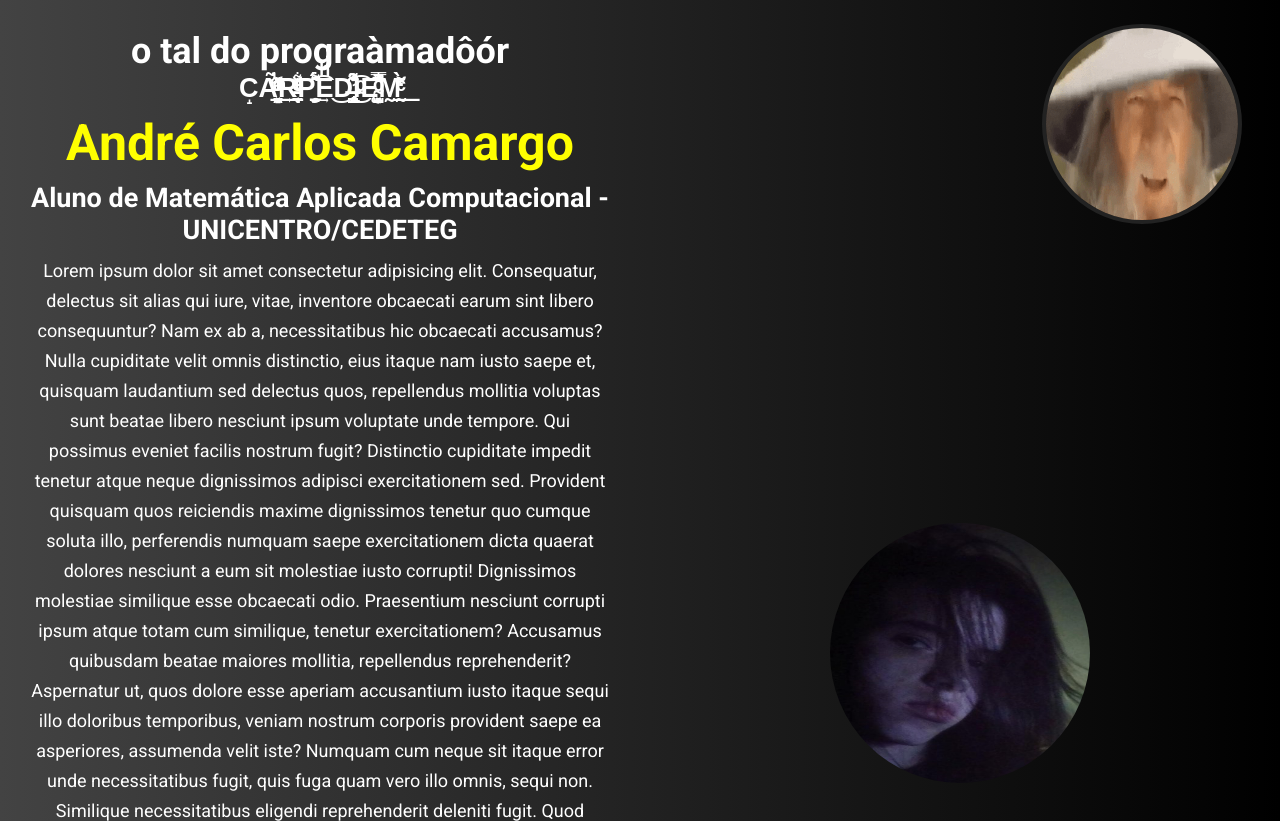
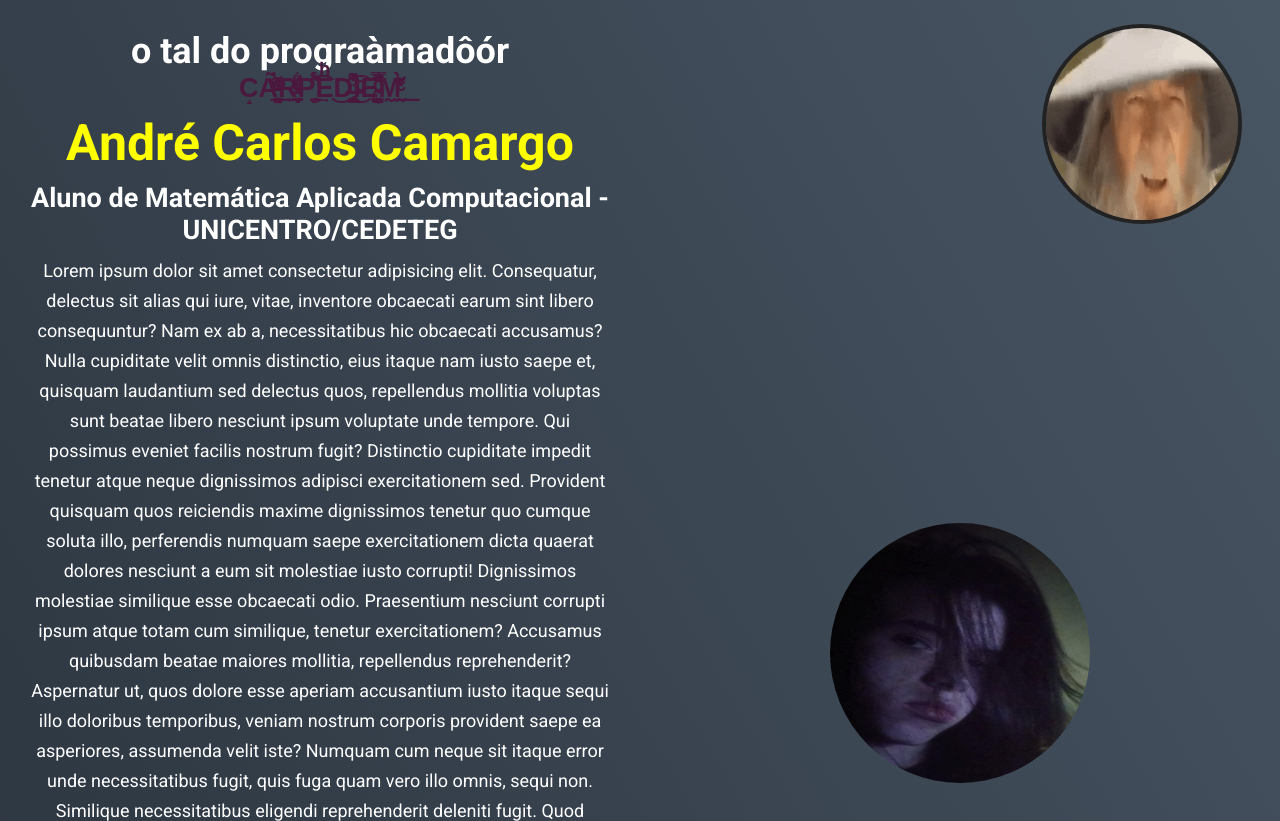
Before and after one commit to Hidrus/Hidrus.github.io, a plain HTML site: page index.html in a window 1280 px wide. Shown: the top 821 px of the page. Drawn offline with Linux system fonts and the light colour scheme.

Commit message:
mudei background

```diff
--- a/style.css
+++ b/style.css
@@ -5,13 +5,20 @@
 }
 
 body {
-    background-image: linear-gradient(to right, #434343 0%, black 100%);
+    background-image: linear-gradient(60deg, #29323c 0%, #485563 100%);
+    background-blend-mode: multiply,multiply;
     background-blend-mode: multiply,multiply;
     background-blend-mode: multiply,multiply;
     font-family: 'Roboto', sans-serif;
     display: flex;
     flex-direction: column;
     color: white;
+
+}
+
+.carpa {
+    color:rgb(75, 24, 62) ;
+
 
 }
 
```
